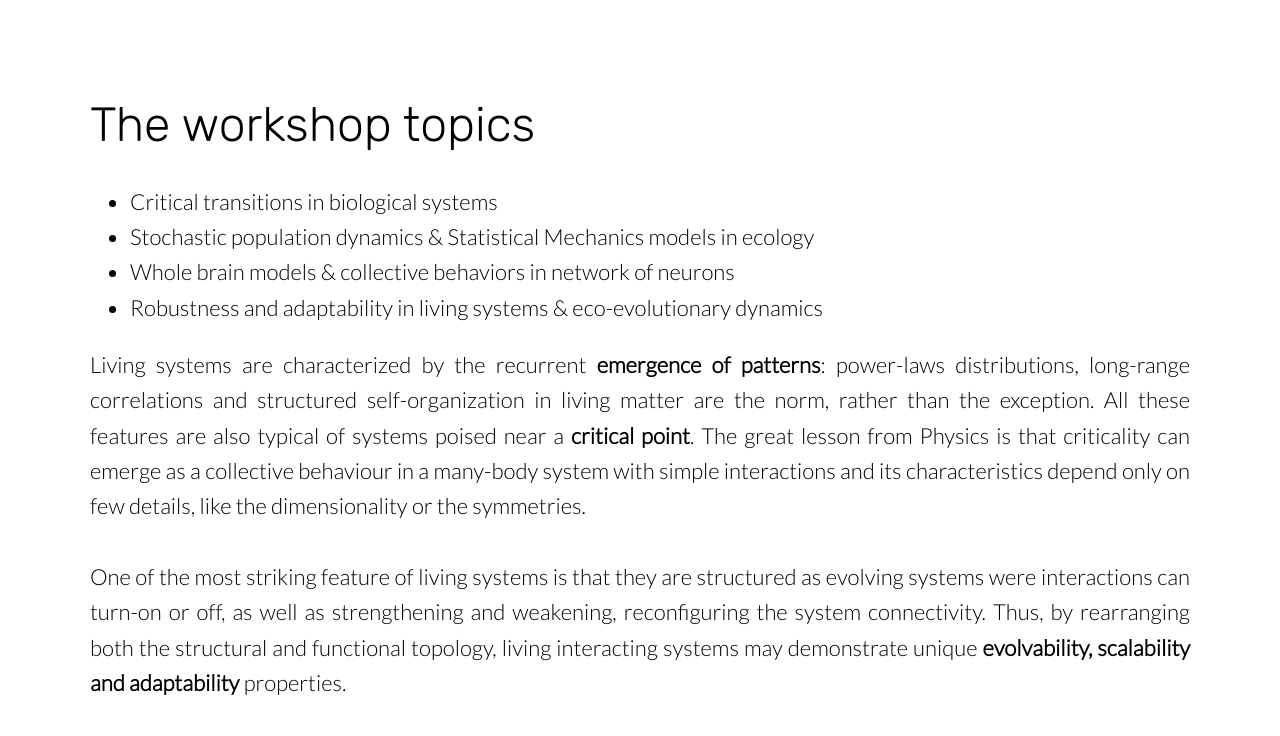
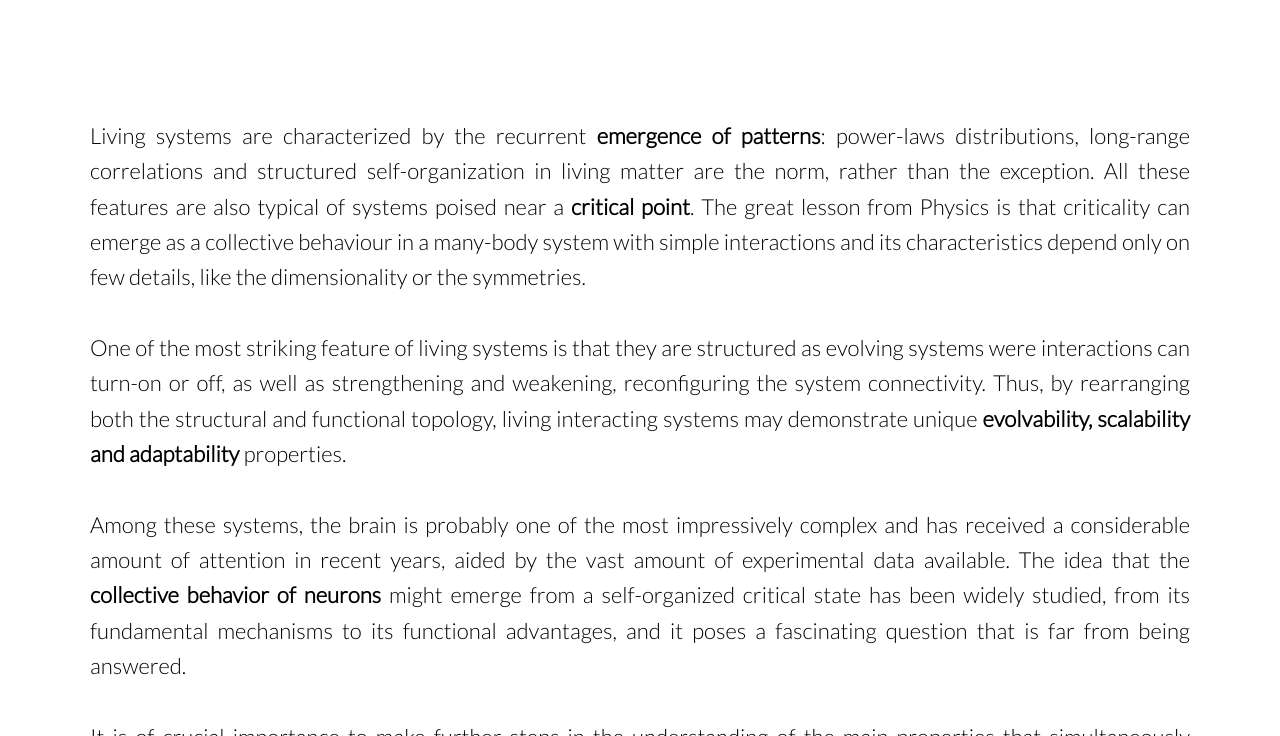
Before and after one commit to liphlab/kickoff2023, a Jekyll site: the page built from index.html, in a window 1280 px wide and 900 px high, scrolled down 740 px, cut to the strip 164-900 px from the top of the window. Built offline with Jekyll 4.4.1, drawn with Linux system fonts in a browser that asks for light colours; nearby versions of some CDN libraries; the list of posts is cut into pages by our own code.

Commit message:
Updated home

```diff
--- a/index.html
+++ b/index.html
@@ -25,16 +25,6 @@ bottom_image: http://unsplash.it/2000/1322?a=.png
 	<section class="info" id="learn-more">
 		<div class="container flex">
 			<div class="text">
-				<h2 class="editable">The workshop topics</h2>
-
-				<p class="editable" style = "text-align: justify;text-justify: inter-word;">
-					<ul>
-						<li>Critical transitions in biological systems</li>
-						<li>Stochastic population dynamics & Statistical Mechanics models in ecology</li>
-						<li>Whole brain models & collective behaviors in network of neurons</li>
-						<li>Robustness and adaptability in living systems & eco-evolutionary dynamics</li>
-					</ul>
-				</p>
 				<p class="editable" style = "text-align: justify;text-justify: inter-word;">
 					Living systems are characterized by the recurrent <strong>emergence of patterns</strong>: power-laws
 					distributions, long-range correlations and structured self-organization in living matter are
```
